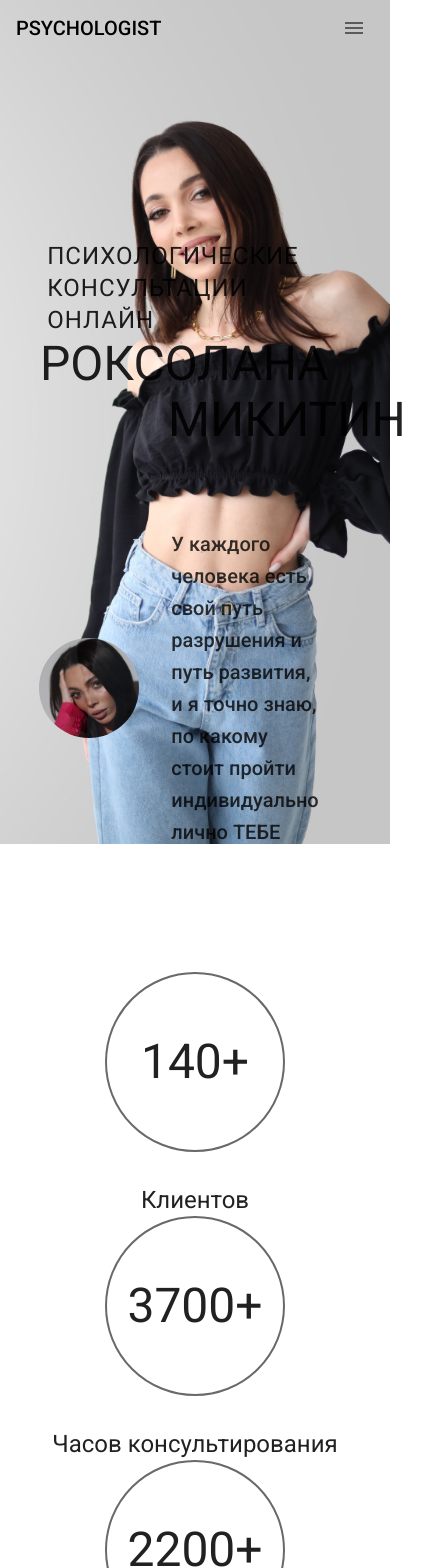
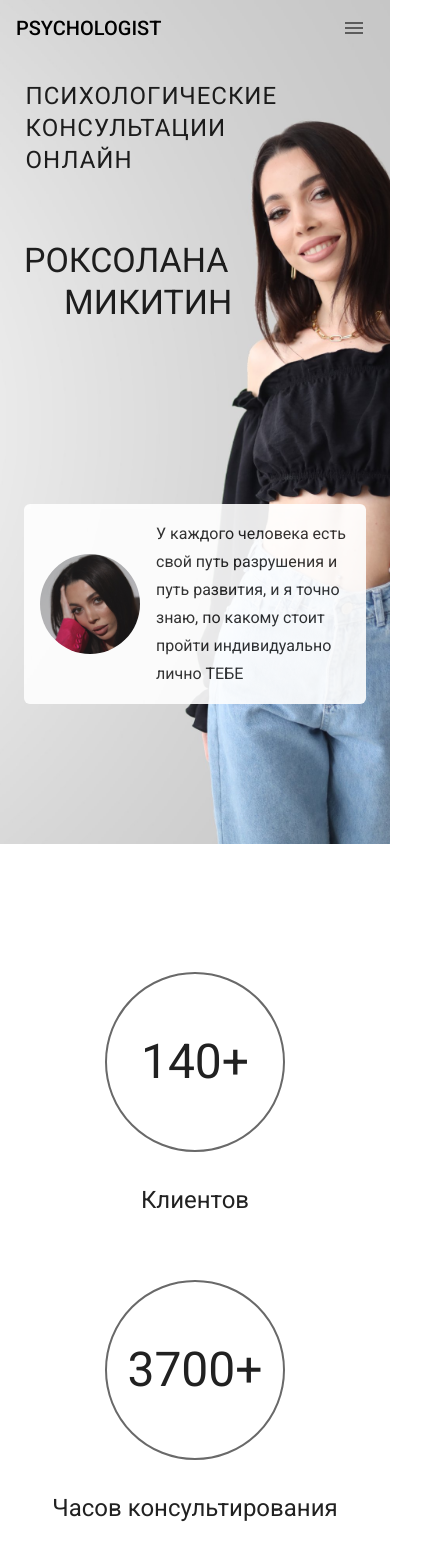
Before and after one commit to limetrack/roxy, a Next.js app: page / in a window 390 px wide. Shown: the top 1568 px of the page, 427 px wide, since content can reach past the window. Built offline with nearby package versions, Linux system fonts and the light colour scheme.

Commit message:
Mobile version

```diff
--- a/src/app/layout.jsx
+++ b/src/app/layout.jsx
@@ -119,7 +119,7 @@ export default function RootLayout(props) {
                 {navItems.map((item) => (
                   <Button
                     key={item.title}
-                    sx={{ color: 'initial', ml: 4 }}
+                    sx={{ color: 'initial', ml: { xs: 2, xl: 4 } }}
                     {...item.props}
                   >
                     {item.title}
--- a/src/app/page.jsx
+++ b/src/app/page.jsx
@@ -11,7 +11,7 @@ import InstagramIcon from '@mui/icons-material/Instagram';
 import Divider from '@mui/material/Divider';
 
 const WIDE_AREA_PARAMS = {
-  xs: 5,
+  xs: 3,
   sm: 5,
   md: 10,
   lg: 20,
@@ -62,12 +62,12 @@ export default function HomePage() {
         rowSpacing={0}
         columnSpacing={0}
         sx={{
-          pt: 10,
+          pt: { xs: 0, sm: 10 },
           px: WIDE_AREA_PARAMS,
           minWidth: '100%',
           height: '100vh',
           backgroundImage: 'url(/IMG_4891.JPG)',
-          backgroundPosition: 'right',
+          backgroundPosition: { xs: 'right -120px center', sm: 'right' },
           backgroundRepeat: 'no-repeat',
           backgroundSize: 'cover',
         }}
@@ -76,16 +76,20 @@ export default function HomePage() {
           <Typography
             variant="h5"
             sx={{
-              ml: 0.9, mt: 20, textTransform: 'uppercase', letterSpacing: '1px',
+              ml: { xs: 0.2, sm: 0.9 },
+              mt: { xs: 10, sm: 20 },
+              textTransform: 'uppercase',
+              letterSpacing: '1px',
+              width: { xs: 60, sm: '100%' },
             }}
           >
             Психологические консультации онлайн
           </Typography>
           <Box sx={{ display: { xs: 'block', sm: 'none' } }}>
-            <Typography variant="h3" sx={{ mt: 0, textTransform: 'uppercase' }}>
+            <Typography variant="h4" sx={{ mt: 8, textTransform: 'uppercase' }}>
               Роксолана
             </Typography>
-            <Typography variant="h3" sx={{ ml: 16, mt: 0, textTransform: 'uppercase' }}>
+            <Typography variant="h4" sx={{ ml: 5, mt: 0, textTransform: 'uppercase' }}>
               Микитин
             </Typography>
           </Box>
@@ -97,10 +101,41 @@ export default function HomePage() {
               Микитин
             </Typography>
           </Box>
-          <Box sx={{
-            maxWidth: '700px', backgroundColor: 'transparent', p: 2, mt: 8, borderRadius: '6px', opacity: 0.9,
+          <Stack
+            direction="column"
+            justifyContent="flex-end"
+            sx={{
+              height: { xs: '45%', sm: 'auto' },
             }}
           >
+            <Box sx={{
+              maxWidth: '700px',
+              backgroundColor: { xs: 'white', sm: 'transparent' },
+              p: 2,
+              mt: { xs: 10, sm: 8 },
+              borderRadius: '6px',
+              opacity: { xs: 0.9, sm: 1 },
+            }}
+            >
+              <Box sx={{ display: { xs: 'block', sm: 'none' } }}>
+                <Stack direction="row" justifyContent="center" alignItems="center">
+                  <Box sx={{
+                    minWidth: '100px',
+                    height: '100px',
+                    backgroundImage: 'url(/IMG_5497.JPG)',
+                    backgroundPosition: 'center',
+                    backgroundRepeat: 'no-repeat',
+                    backgroundSize: 'cover',
+                    borderRadius: '50%',
+                  }}
+                  />
+                  <Typography variant="subtitle1" sx={{ ml: 2 }} align="left">
+                    У каждого человека есть свой путь разрушения и путь развития,
+                    и я точно знаю, по какому стоит пройти индивидуально лично ТЕБЕ
+                  </Typography>
+                </Stack>
+              </Box>
+              <Box sx={{ display: { xs: 'none', sm: 'block' } }}>
                 <Stack direction="row" justifyContent="center" alignItems="center">
                   <Box sx={{
                     minWidth: '100px',
@@ -118,6 +153,8 @@ export default function HomePage() {
                   </Typography>
                 </Stack>
               </Box>
+            </Box>
+          </Stack>
         </Grid>
       </Grid>
       <Grid
@@ -127,12 +164,23 @@ export default function HomePage() {
         sx={{
           px: WIDE_AREA_PARAMS,
           minWidth: '100%',
-          py: 16,
+          pt: 16,
+          pb: { xs: 8, sm: 16 },
           // borderBottom: `1px solid ${BORDER_COLOR}`,
         }}
       >
         {expirience.map((exp) => (
-          <Grid container key={exp.title} xs={12} sm={4} justifyContent="center" alignItems="center">
+          <Grid
+            container
+            key={exp.title}
+            xs={12}
+            sm={4}
+            justifyContent="center"
+            alignItems="center"
+            sx={{
+              mb: { xs: 8, sm: 0 },
+            }}
+          >
             <Stack spacing={4} direction="column" justifyContent="center" alignItems="center">
               <Box sx={{
                 width: '180px',
@@ -236,7 +284,7 @@ export default function HomePage() {
             <Typography variant="h2" textAlign="center" sx={{ width: '100%', pb: 4 }}>
               С чем я работаю
             </Typography>
-            <Grid container rowSpacing={2}>
+            <Grid container rowSpacing={2} columnSpacing={4}>
               {cases.map((text) => (
                 <Grid key={text} xs={12} sm={6} spacing={8}>
                   <Stack direction="row">
@@ -306,7 +354,8 @@ export default function HomePage() {
         justifyContent="center"
         sx={{
           px: WIDE_AREA_PARAMS,
-          py: 16,
+          pt: 16,
+          pb: { xs: 8, sm: 16 },
           minWidth: '100%',
           // height: '800px',
           // borderBottom: `1px solid ${BORDER_COLOR}`,
@@ -314,12 +363,12 @@ export default function HomePage() {
           // background: 'linear-gradient(90deg, rgba(238,238,238,1) 0%, rgba(221,221,221,0.9150253851540616) 17%, rgba(255,255,255,1) 100%)',
         }}
       >
-        <Grid container xs={12} justifyContent="center" alignItems="center">
+        <Grid container xs={12} justifyContent="center" alignItems="center" columnSpacing={4}>
           <Box sx={{ display: { xs: 'block', sm: 'none' } }}>
-            <Typography variant="h3" textAlign="center" sx={{ width: '100%', pr: 24 }}>
+            <Typography variant="h3" textAlign="center" sx={{ width: '100%', pr: 0 }}>
               Ход нашей
             </Typography>
-            <Typography variant="h3" textAlign="center" sx={{ width: '100%', pl: 24, pb: 12 }}>
+            <Typography variant="h3" textAlign="center" sx={{ width: '100%', pl: 16, pb: 12 }}>
               работы
             </Typography>
           </Box>
@@ -345,6 +394,9 @@ export default function HomePage() {
                 sm={4}
                 justifyContent="center"
                 alignItems="center"
+                sx={{
+                  mb: { xs: 8, sm: 0 },
+                }}
               >
                 <Stack spacing={4} direction="column" justifyContent="center" alignItems="center">
                   <Box sx={{
@@ -380,18 +432,15 @@ export default function HomePage() {
           px: WIDE_AREA_PARAMS,
           py: 16,
           minWidth: '100%',
-          // height: '800px',
-          // borderBottom: `1px solid ${BORDER_COLOR}`,
-          // background: 'rgb(238,238,238)',
           background: 'linear-gradient(90deg, rgba(238,238,238,1) 0%, rgba(221,221,221,0.9150253851540616) 17%, rgba(255,255,255,1) 100%)',
         }}
       >
         <Grid container xs={12} justifyContent="center" alignItems="center">
           <Box sx={{ display: { xs: 'block', sm: 'none' } }}>
-            <Typography variant="h3" textAlign="left" sx={{ width: '100%', pr: 24 }}>
+            <Typography variant="h3" textAlign="left" sx={{ ml: 0 }}>
               Вариант
             </Typography>
-            <Typography variant="h3" textAlign="left" sx={{ width: '100%', pl: 24, pb: 12 }}>
+            <Typography variant="h3" textAlign="left" sx={{ pl: 8, pb: 12 }}>
               проведения
             </Typography>
           </Box>
@@ -404,8 +453,8 @@ export default function HomePage() {
             </Typography>
           </Box>
           <Grid container sx={{ width: '100%' }}>
-            <Grid xs={6}>
-              <Stack direction="row" sx={{ ml: 8, mb: 8 }}>
+            <Grid xs={12} sm={6}>
+              <Stack direction="row" sx={{ ml: { xs: 4, sm: 8 }, mb: 8 }}>
                 <Typography variant="h5" textAlign="left" sx={{ width: '260px' }}>
                   1 час
                 </Typography>
@@ -413,7 +462,7 @@ export default function HomePage() {
                   1600₴
                 </Typography>
               </Stack>
-              <Stack direction="row" sx={{ ml: 8, mb: 8 }}>
+              <Stack direction="row" sx={{ ml: { xs: 4, sm: 8 }, mb: 8 }}>
                 <Typography variant="h5" textAlign="left" sx={{ width: '260px' }}>
                   4 сессии (месяц)
                 </Typography>
@@ -421,7 +470,7 @@ export default function HomePage() {
                   5000₴
                 </Typography>
               </Stack>
-              <Stack direction="row" sx={{ ml: 8, mb: 4 }}>
+              <Stack direction="row" sx={{ ml: { xs: 4, sm: 8 }, mb: 8 }}>
                 <Typography variant="h5" textAlign="left" sx={{ width: '260px' }}>
                   8 сессий (2 месяца)
                 </Typography>
@@ -430,18 +479,22 @@ export default function HomePage() {
                 </Typography>
               </Stack>
             </Grid>
-            <Grid xs={6}>
-              <Typography variant="h5" textAlign="left" sx={{ pb: 4 }}>
+            <Grid xs={12} sm={6}>
+              <Typography variant="h5" textAlign="left" sx={{ ml: { xs: 4, sm: 0 }, mb: { xs: 4, sm: 4 } }}>
                 Выбранные вами дата и время бронируются после перевода оплаты на карту monobank
               </Typography>
-              <Typography variant="h5" textAlign="left" sx={{ pb: 4 }}>
+              <Typography variant="h5" textAlign="left" sx={{ ml: { xs: 4, sm: 0 }, mb: { xs: 4, sm: 8 } }}>
                 Встреча проходит с помощью видео-звонка в Telegram
               </Typography>
-              <Typography variant="h5" textAlign="left" sx={{ pb: 4 }}>
+              <Typography variant="h5" textAlign="left" sx={{ ml: { xs: 4, sm: 0 }, mb: { xs: 4, sm: 8 } }}>
                 При себе необходимо иметь блокнот и ручку
               </Typography>
               <Button
-                sx={{ color: 'initial', mt: 2 }}
+                sx={{
+                  color: 'initial',
+                  mt: 2,
+                  ml: { xs: 12, sm: 0 },
+                }}
                 variant="outlined"
                 color="primary"
                 size="large"
```
Lines whose indentation alone changed are shown as unchanged.
